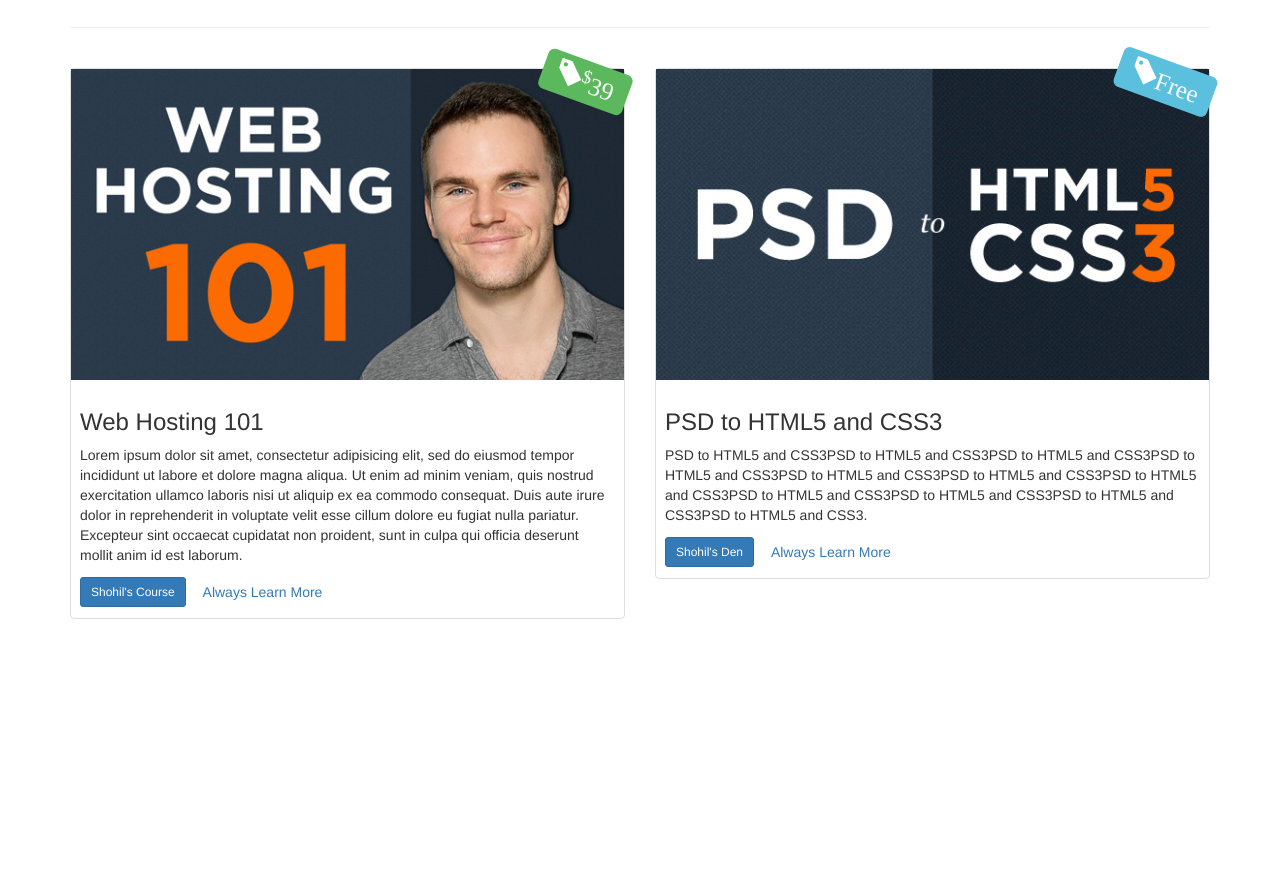
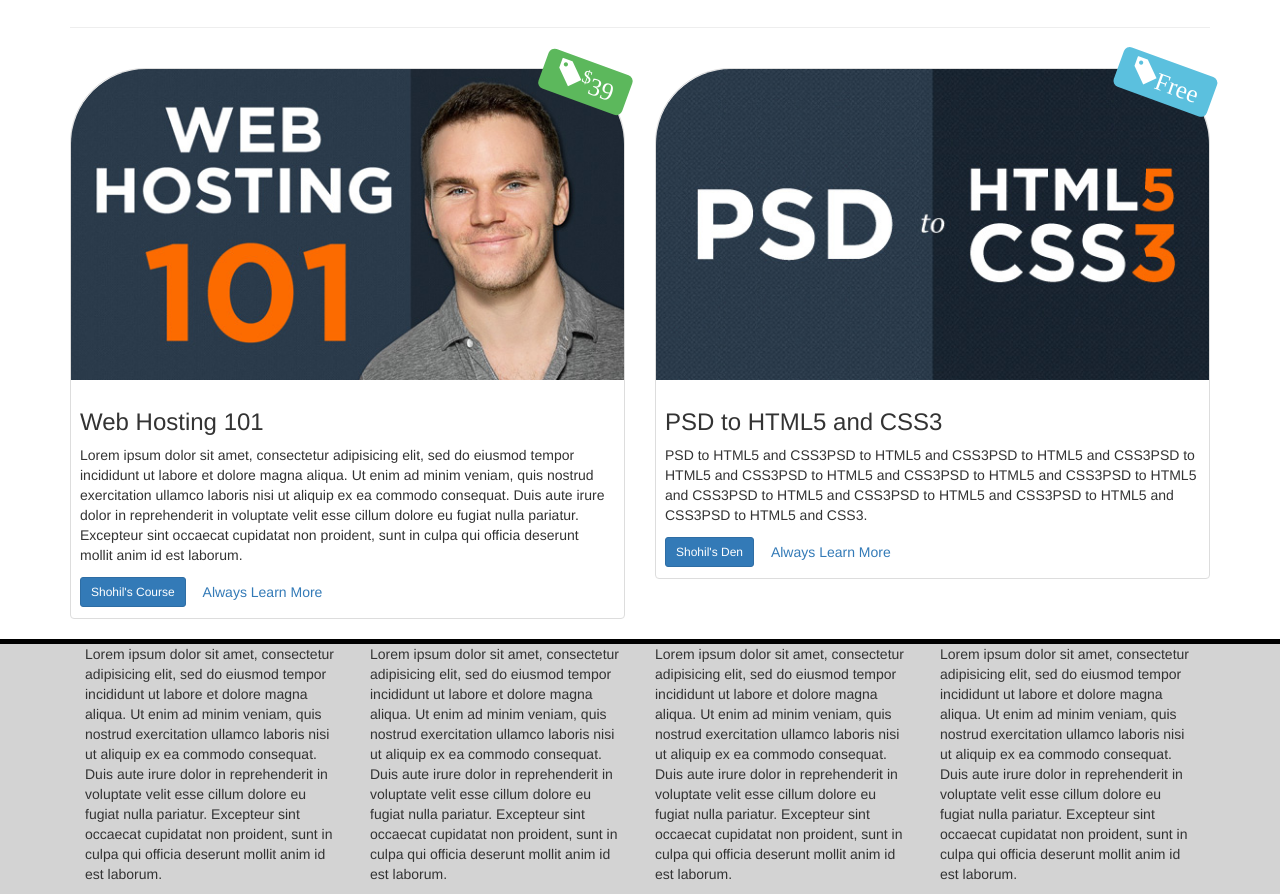
Before and after one commit to shohil06/MyWeb1, a plain HTML site: page index.html in a window 1280 px wide. Shown: the part 2152-3046 px from the top of the page. Before the commit the page ends 2791 px from the top, so only its background shows below. Drawn offline with nearby package versions, Linux system fonts and the light colour scheme.

Commit message:
changes commited

```diff
--- a/includes/css/styles.css
+++ b/includes/css/styles.css
@@ -28,8 +28,12 @@ Notes:	 Hand coded for Udemy.com
 .thumbnail{
 	padding: 0px;
 	position: relative;
+	border-top-right-radius: 75px;
+	border-top-left-radius: 75px;
 }
 .thumbnail img{
+	border-top-right-radius: 75px;
+	border-top-left-radius: 75px;
 }
 .thumbnail .price{
 	font-size: 25px;
@@ -91,7 +95,10 @@ body{
 /* --------------------------------------
    Global Styles
    -------------------------------------- */
-
+#AB1{
+	border-top-right-radius: 75px;
+	border-top-left-radius: 75px;
+}
 /* --------------------------------------
    Media Queries
    -------------------------------------- */
@@ -156,3 +163,15 @@ Callout Section
 /*-------------------------------
 More-Features Section
 ------------------------------------*/
+
+
+/*-------------------------------
+Footer
+------------------------------------*/
+footer{
+	border-top: 3px;
+	border-color: black;
+	border-width: thick;
+	border-top-style: solid;
+	background-color: lightgrey;
+}
--- a/index.html
+++ b/index.html
@@ -410,9 +410,30 @@
 
 		</div><!-- End of the container-->
 
-			<!-- <footer> -->
-
-		 <!-- </footer>  -->
+		<footer>
+			<div class="container">
+				<div class="col-sm-3">
+					<p>
+						Lorem ipsum dolor sit amet, consectetur adipisicing elit, sed do eiusmod tempor incididunt ut labore et dolore magna aliqua. Ut enim ad minim veniam, quis nostrud exercitation ullamco laboris nisi ut aliquip ex ea commodo consequat. Duis aute irure dolor in reprehenderit in voluptate velit esse cillum dolore eu fugiat nulla pariatur. Excepteur sint occaecat cupidatat non proident, sunt in culpa qui officia deserunt mollit anim id est laborum.
+					</p>
+				</div>
+				<div class="col-sm-3" border-left=2 border-width="thick">
+					<p>
+						Lorem ipsum dolor sit amet, consectetur adipisicing elit, sed do eiusmod tempor incididunt ut labore et dolore magna aliqua. Ut enim ad minim veniam, quis nostrud exercitation ullamco laboris nisi ut aliquip ex ea commodo consequat. Duis aute irure dolor in reprehenderit in voluptate velit esse cillum dolore eu fugiat nulla pariatur. Excepteur sint occaecat cupidatat non proident, sunt in culpa qui officia deserunt mollit anim id est laborum.
+					</p>
+				</div>
+				<div class="col-sm-3" border-left="solid" border-width="2px">
+					<p>
+						Lorem ipsum dolor sit amet, consectetur adipisicing elit, sed do eiusmod tempor incididunt ut labore et dolore magna aliqua. Ut enim ad minim veniam, quis nostrud exercitation ullamco laboris nisi ut aliquip ex ea commodo consequat. Duis aute irure dolor in reprehenderit in voluptate velit esse cillum dolore eu fugiat nulla pariatur. Excepteur sint occaecat cupidatat non proident, sunt in culpa qui officia deserunt mollit anim id est laborum.
+					</p>
+				</div>
+				<div class="col-sm-3" border-left="solid" border-width="2px">
+					<p>
+						Lorem ipsum dolor sit amet, consectetur adipisicing elit, sed do eiusmod tempor incididunt ut labore et dolore magna aliqua. Ut enim ad minim veniam, quis nostrud exercitation ullamco laboris nisi ut aliquip ex ea commodo consequat. Duis aute irure dolor in reprehenderit in voluptate velit esse cillum dolore eu fugiat nulla pariatur. Excepteur sint occaecat cupidatat non proident, sunt in culpa qui officia deserunt mollit anim id est laborum.
+					</p>
+				</div>
+			</div>
+		</footer>
 
 	<!-- All Javascript at the bottom of the page for faster page loading -->
 
```
